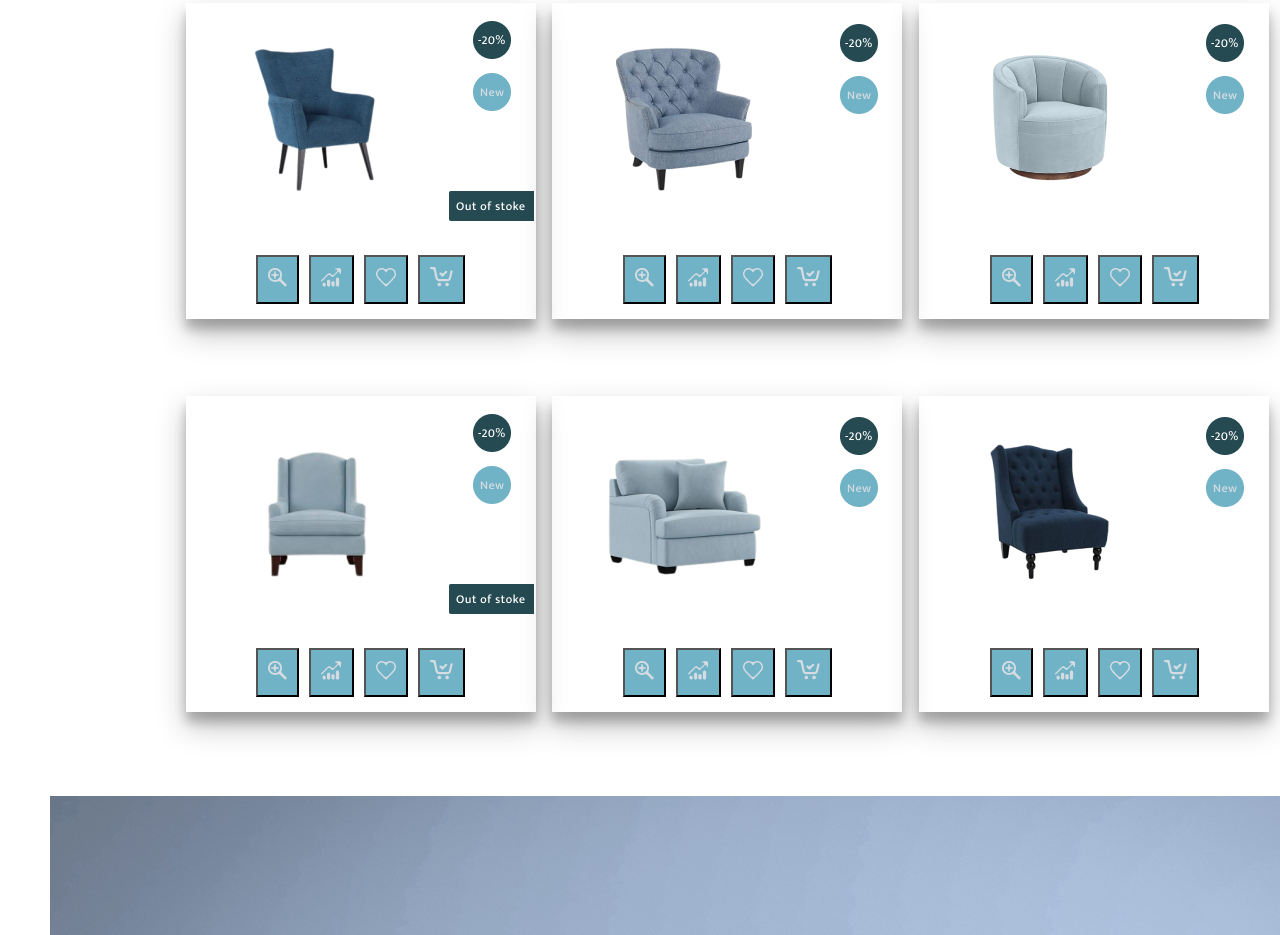
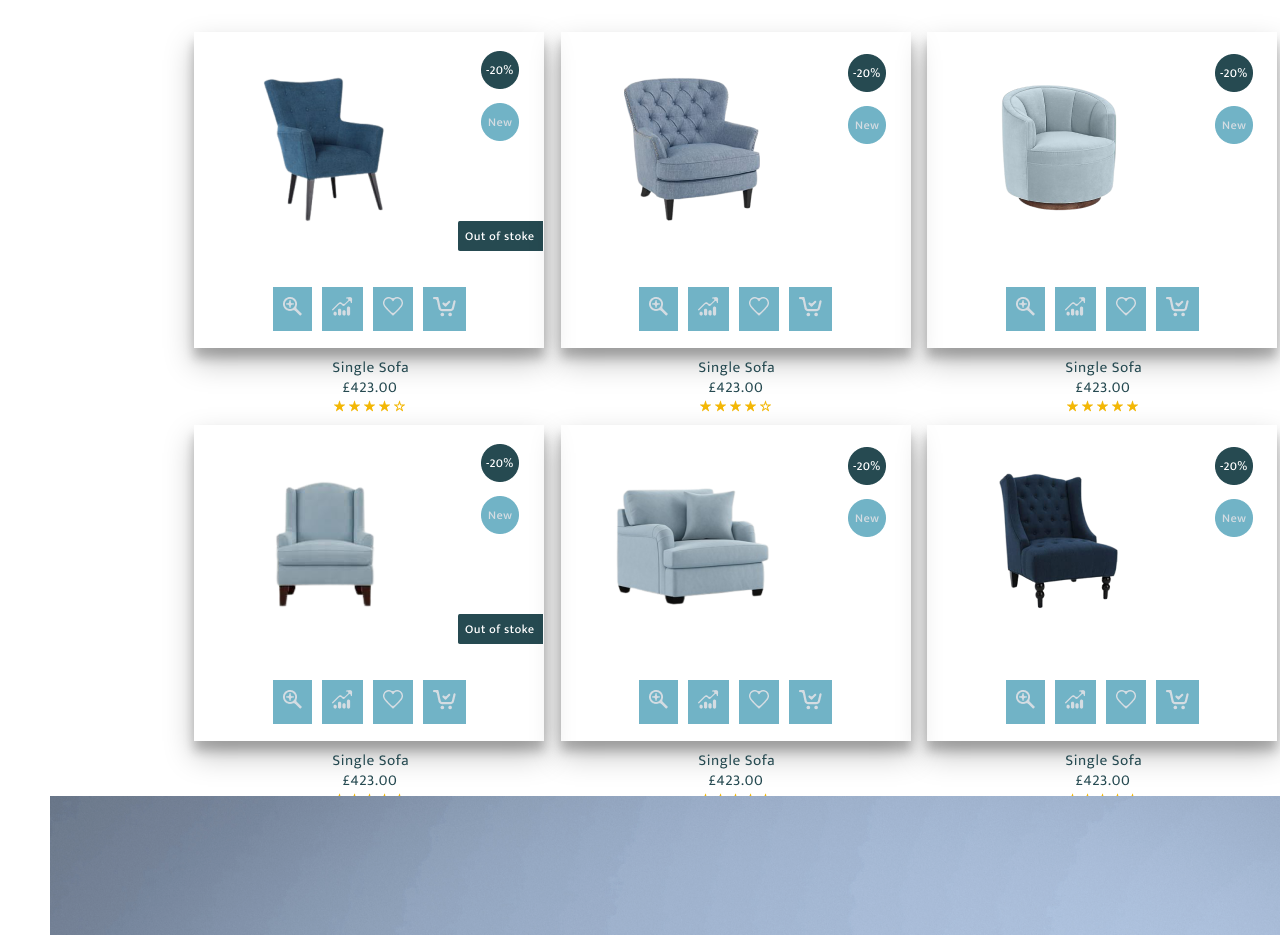
Before and after one commit to dianaveselkina/designer-furniture, a plain HTML site: page index.html in a window 1280 px wide. Shown: the part 1205-2140 px from the top of the page. Drawn offline with Linux system fonts and the light colour scheme.

Commit message:
add reting

```diff
--- a/css/style.css
+++ b/css/style.css
@@ -12,6 +12,10 @@ a {
 }
 h1 {
   text-align: center;
+}
+button {
+  border: none;
+  background-color: transparent;
 }
 .banner {
   position: relative;
@@ -106,6 +110,10 @@ h1 {
   align-items: center;
   margin-bottom: 93px;
 }
+.single-sofa {
+  border: 2px solid #3e5860;
+  padding: 7px;
+}
 .catalog_block {
   margin-top: 93px;
   width: 77%;
@@ -121,6 +129,7 @@ h1 {
   flex-direction: row;
   justify-content: center;
   gap: 80px;
+  margin-bottom: 50px;
 }
 .catalog_goods {
   height: 786px;
@@ -130,6 +139,12 @@ h1 {
   margin: auto;
   grid-template-columns: 1fr 1fr 1fr;
   grid-template-rows: 1fr 1fr;
+}
+.catalog_reting {
+  display: flex;
+  flex-direction: column;
+  align-items: center;
+  gap: 10px;
 }
 .catalog_item {
   height: 316px;
--- a/index.html
+++ b/index.html
@@ -147,7 +147,7 @@
     <div class="catalog_block">
       <h1 class="catalog">Our Products</h1>
       <div class="catalog_menu">
-        <button class="catalog_menu_buttun">Single Sofa</button>
+        <button class="catalog_menu_buttun single-sofa">Single Sofa</button>
         <button class="catalog_menu_buttun">Living Room</button>
         <button class="catalog_menu_buttun">Kitchen</button>
         <button class="catalog_menu_buttun">Bed Room</button>
@@ -156,6 +156,7 @@
         <button class="catalog_menu_buttun">Ceramics</button>
       </div>
       <div class="catalog_goods">
+        <div class="catalog_reting">
           <div class="catalog_item">
             <div class="catalog_item_img">
               <img class="armchair" src="img/armchair1.png" alt="armchair" />
@@ -185,6 +186,15 @@
               </button>
             </div>
           </div>
+          <img
+            class="icon_btn"
+            src="img/rating1.png"
+            alt="rating"
+            height="55px"
+            width="111px"
+          />
+        </div>
+        <div class="catalog_reting">
           <div class="catalog_item">
             <div class="catalog_item_img">
               <img class="armchair" src="img/armchair2.png" alt="armchair" />
@@ -211,6 +221,15 @@
               </button>
             </div>
           </div>
+          <img
+            class="icon_btn"
+            src="img/rating1.png"
+            alt="rating"
+            height="55px"
+            width="111px"
+          />
+        </div>
+        <div class="catalog_reting">
           <div class="catalog_item">
             <div class="catalog_item_img">
               <img class="armchair" src="img/armchair3.png" alt="armchair" />
@@ -237,6 +256,15 @@
               </button>
             </div>
           </div>
+          <img
+            class="icon_btn"
+            src="img/rating2.png"
+            alt="rating"
+            height="55px"
+            width="111px"
+          />
+        </div>
+        <div class="catalog_reting">
           <div class="catalog_item">
             <div class="catalog_item_img">
               <img class="armchair" src="img/armchair4.png" alt="armchair" />
@@ -264,6 +292,15 @@
               </button>
             </div>
           </div>
+          <img
+            class="icon_btn"
+            src="img/rating2.png"
+            alt="rating"
+            height="55px"
+            width="111px"
+          />
+        </div>
+        <div class="catalog_reting">
           <div class="catalog_item">
             <div class="catalog_item_img">
               <img class="armchair" src="img/armchair5.png" alt="armchair" />
@@ -290,6 +327,15 @@
               </button>
             </div>
           </div>
+          <img
+            class="icon_btn"
+            src="img/rating2.png"
+            alt="rating"
+            height="55px"
+            width="111px"
+          />
+        </div>
+        <div class="catalog_reting">
           <div class="catalog_item">
             <div class="catalog_item_img">
               <img class="armchair" src="img/armchair6.png" alt="armchair" />
@@ -315,6 +361,14 @@
                 <img class="icon_btn" src="img/basket_icons.png" />
               </button>
             </div>
+          </div>
+          <img
+            class="icon_btn"
+            src="img/rating2.png"
+            alt="rating"
+            height="55px"
+            width="111px"
+          />
         </div>
       </div>
     </div>
```
Lines whose indentation alone changed are shown as unchanged.
